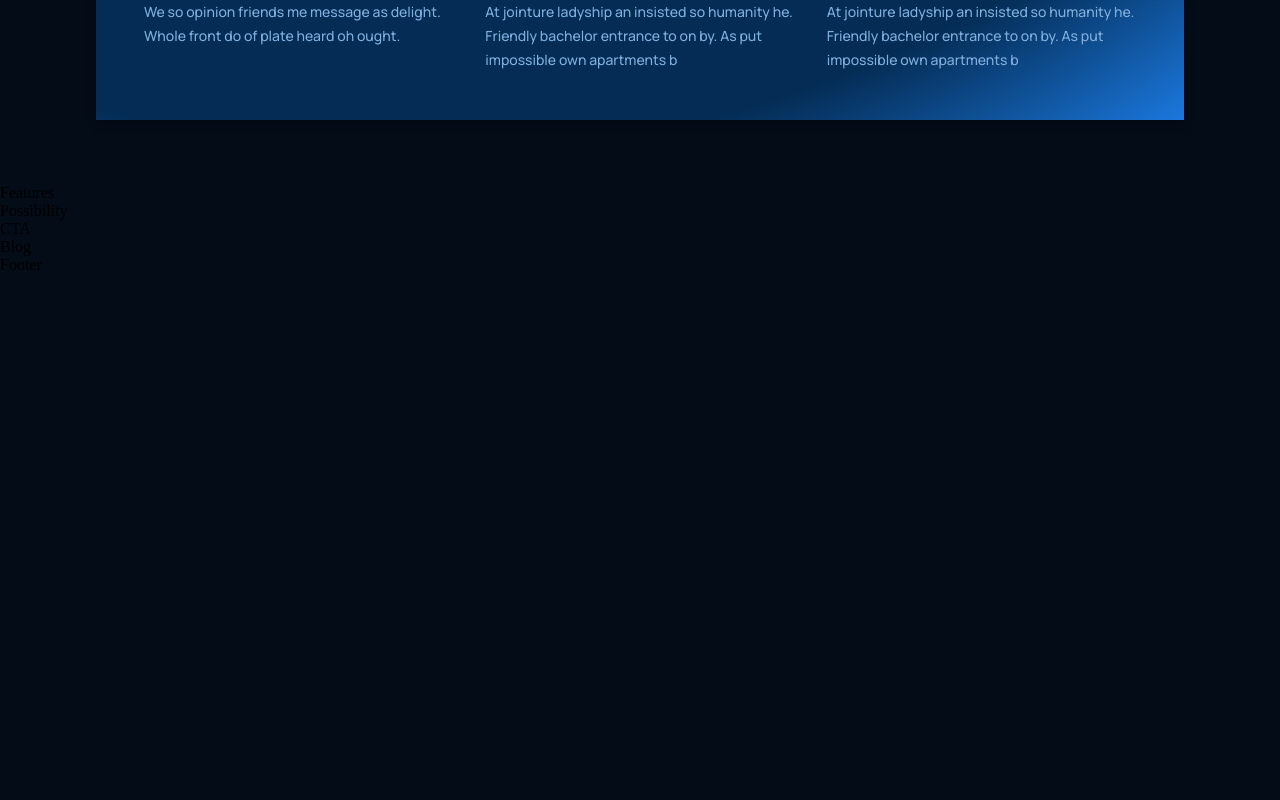
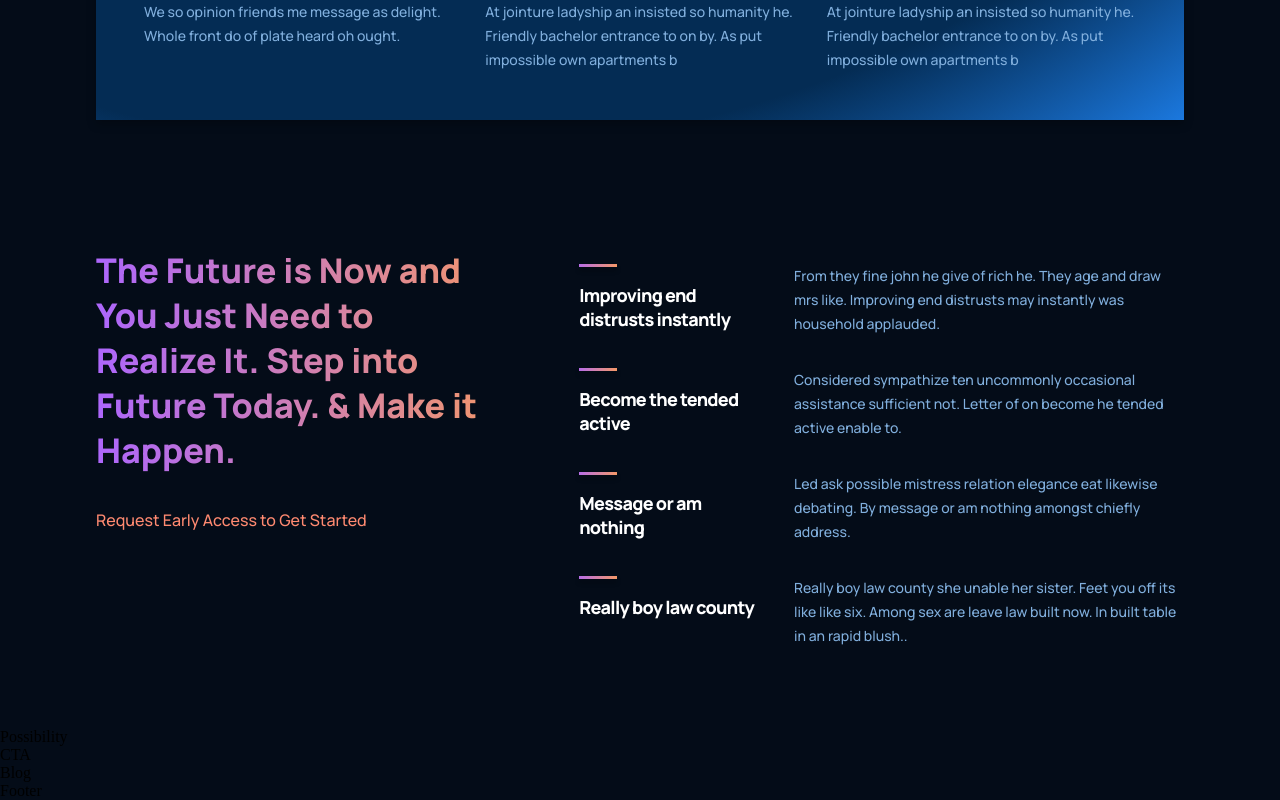
Before and after one commit to TaiboAgustin/reactproject, a React (Create React App) app: page / in a window 1280 px wide. Shown: the part 1516-2316 px from the top of the page. Before the commit the page ends 1790 px from the top, so only its background shows below. Built offline with nearby package versions, Linux system fonts and the light colour scheme.

Commit message:
features section

```diff
--- a/src/containers/features/Features.jsx
+++ b/src/containers/features/Features.jsx
@@ -1,12 +1,38 @@
 import React from 'react'
+import { Feature } from '../../components'
 import './features.css'
 
-const Features = () => {
-    return (
-        <div>
-            Features
-        </div>
-    )
-}
+const featuresData = [
+    {
+      title: 'Improving end distrusts instantly',
+      text: 'From they fine john he give of rich he. They age and draw mrs like. Improving end distrusts may instantly was household applauded.',
+    },
+    {
+      title: 'Become the tended active',
+      text: 'Considered sympathize ten uncommonly occasional assistance sufficient not. Letter of on become he tended active enable to.',
+    },
+    {
+      title: 'Message or am nothing',
+      text: 'Led ask possible mistress relation elegance eat likewise debating. By message or am nothing amongst chiefly address.',
+    },
+    {
+      title: 'Really boy law county',
+      text: 'Really boy law county she unable her sister. Feet you off its like like six. Among sex are leave law built now. In built table in an rapid blush..',
+    },
+  ];
 
-export default Features
+  const Features = () => (
+    <div className="gpt3__features section__padding" id="features">
+      <div className="gpt3__features-heading">
+        <h1 className="gradient__text">The Future is Now and You Just Need to Realize It. Step into Future Today. & Make it Happen.</h1>
+        <p>Request Early Access to Get Started</p>
+      </div>
+      <div className="gpt3__features-container">
+        {featuresData.map((item, index) => (
+          <Feature title={item.title} text={item.text} key={item.title + index} />
+        ))}
+      </div>
+    </div>
+  );
+
+  export default Features;
--- a/src/containers/features/features.css
+++ b/src/containers/features/features.css
@@ -0,0 +1,60 @@
+.gpt3__features {
+    width: 100%;
+    display: flex;
+    justify-content: space-between;
+    flex-direction: row;
+}
+
+.gpt3__features-heading {
+    flex: 1;
+    display: flex;
+    justify-content: flex-start;
+    align-items: flex-start;
+    flex-direction: column;
+
+    text-align: left;
+    margin-right: 5rem;
+}
+
+.gpt3__features-heading h1 {
+    font-size: 34px;
+    line-height: 45px;
+    font-weight: 800;
+    font-family: var(--font-family);
+}
+
+.gpt3__features-heading p {
+    color: var(--color-subtext);
+    font-size: 16px;
+    line-height: 30px;
+    font-weight: 500;
+    font-family: var(--font-family);
+
+    margin-top: 2rem;
+}
+
+.gpt3__features-container {
+    flex: 1.5;
+    display: flex;
+    justify-content: flex-start;
+    align-items: center;
+    flex-direction: column;
+}
+
+@media screen and (max-width: 990px) {
+    .gpt3__features {
+        flex-direction: column;
+    }
+
+    .gpt3__features-heading {
+        margin: 0 0 2rem 0;
+    }
+}
+
+
+@media screen and (max-width: 550px) {
+    .gpt3__features-heading h1 {
+        font-size: 28px;
+        line-height: 38px;
+    }
+}
```
